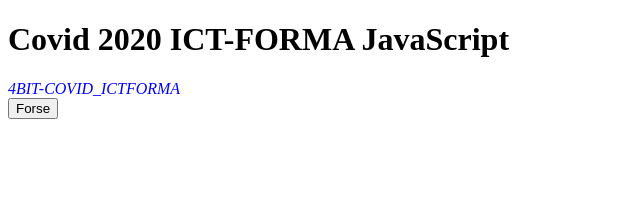
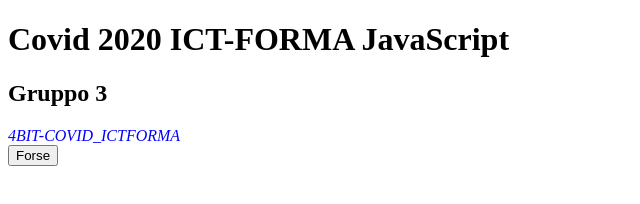
Before and after one commit to FantoniAlessio/Simcovid-Javascript, a plain HTML site: page 4bit.html in a window 1280 px wide. Shown: the whole page, without its empty margins (0-640 px from the left). Drawn offline with Linux system fonts and the light colour scheme.

Commit message:
Gruppo 3

```diff
--- a/4bit.html
+++ b/4bit.html
@@ -5,6 +5,7 @@
 <body>
     <script src="COVID.js"></script>
     <h1>Covid 2020 ICT-FORMA JavaScript</h1>
+    <h2>Gruppo 3</h2>
     <p1 id="test">4BIT-COVID_ICTFORMA</p1>
     <br>
     <button type="button" onclick="test()">Forse</button>
```
